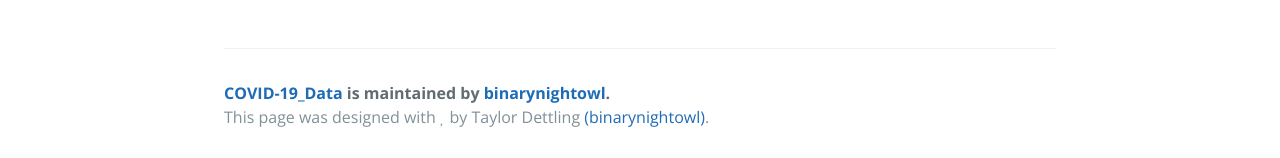
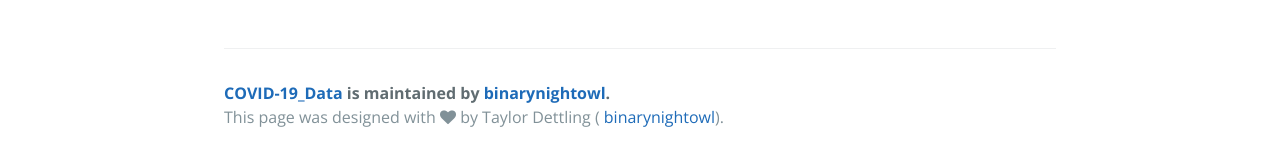
Before and after one commit to binarynightowl/COVID-19_Data, a Jekyll site: the page built from docs/index.html, in a window 1280 px wide. Shown: the part 1736-1894 px from the top of the page. Built offline with Jekyll 4.4.1, drawn with Linux system fonts in a browser that asks for light colours; the repository's description, which GitHub fills in, is left out.

Commit message:
Add FontAwesome Heart to footer

```diff
--- a/docs/_layouts/default.html
+++ b/docs/_layouts/default.html
@@ -1,7 +1,6 @@
 <!DOCTYPE html>
 <html lang="{{ site.lang | default: "en-US" }}">
   <head>
-    <link rel="stylesheet" href="https://cdnjs.cloudflare.com/ajax/libs/font-awesome/4.7.0/css/font-awesome.min.css">
     <title>COVID-19 Data Queries</title>
     {% if site.google_analytics %}
       <script async src="https://www.googletagmanager.com/gtag/js?id={{ site.google_analytics }}"></script>
@@ -19,6 +18,7 @@
     <meta name="theme-color" content="#157878">
     <meta name="apple-mobile-web-app-status-bar-style" content="black-translucent">
     <link rel="stylesheet" href="{{ '/assets/css/style.css?v=' | append: site.github.build_revision | relative_url }}">
+    <link rel="stylesheet" href="https://cdnjs.cloudflare.com/ajax/libs/font-awesome/4.7.0/css/font-awesome.min.css">
   </head>
   <body>
     <a id="skip-to-content" href="#content">Skip to the content.</a>
@@ -42,9 +42,9 @@
         {% if site.github.is_project_page %}
           <span class="site-footer-owner"><a href="{{ site.github.repository_url }}">{{ site.github.repository_name }}</a> is maintained by <a href="{{ site.github.owner_url }}">{{ site.github.owner_name }}</a>.</span>
         {% endif %}
-        <span class="site-footer-credits">This page was designed with <i class="fas fa-heart"></i> by Taylor Dettling <a
-                href="https://twitter.com/binarynightowl" target="_blank">
-          (binarynightowl)</a>.
+        <span class="site-footer-credits">This page was designed with <i class="fa fa-heart"></i> by Taylor
+          Dettling (<a href="https://twitter.com/binarynightowl" target="_blank">
+          binarynightowl</a>).
         </span>
       </footer>
     </main>
```
